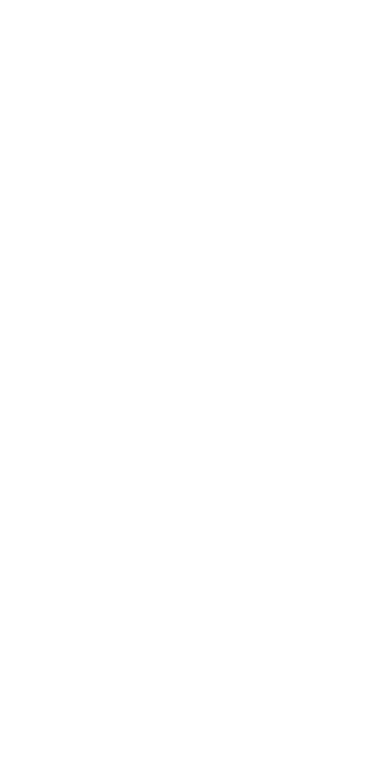
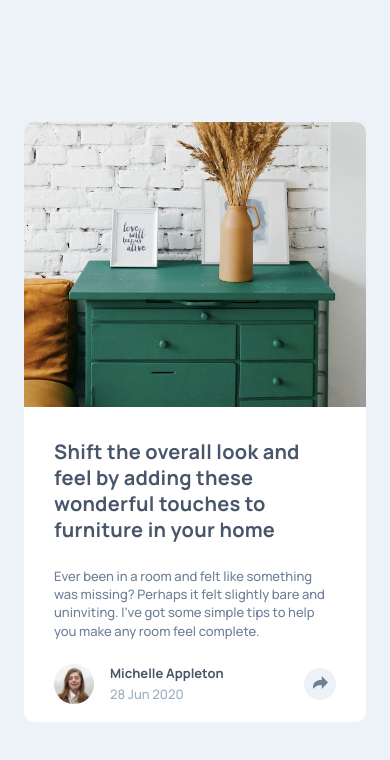
Before and after one commit to Vinicius-PR/article-preview-component, a plain HTML site: page index.html in a window 390 px wide. Drawn offline with Linux system fonts and the light colour scheme.

Commit message:
Add responsive layout and finalize most CSS styles

```diff
--- a/index.html
+++ b/index.html
@@ -15,5 +15,33 @@
 </head>
 <body>
 
+  <article class="article">
+    <div class="article-image">
+      <img src="./images/drawers.jpg" alt="Drawers image">
+    </div>
+    <section class="article-content">
+      <h1 class="text-preset-1 text-grey-900 ">
+        Shift the overall look and feel by adding these wonderful touches to furniture in your home
+      </h1>
+
+      <p class="text-preset-2-medium text-grey-500">
+        Ever been in a room and felt like something was missing? Perhaps it felt slightly bare and uninviting. I’ve got some simple tips to help you make any room feel complete.
+      </p>
+
+      <footer class="article-footer">
+        <img class="image-avatar" src="./images/avatar-michelle.jpg" alt="Avater Michelle">
+
+        <div class="user-info">
+          <h2 class="text-preset-2-bold text-grey-900">Michelle Appleton</h2>
+          <time datetime="2020-06-28" class="text-preset-2-medium text-grey-400">28 Jun 2020</time>
+        </div>
+
+        <button class="share-btn">
+          <svg xmlns="http://www.w3.org/2000/svg" width="15" height="13"><path d="M15 6.495L8.766.014V3.88H7.441C3.33 3.88 0 7.039 0 10.936v2.049l.589-.612C2.59 10.294 5.422 9.11 8.39 9.11h.375v3.867L15 6.495z"/></svg>
+        </button>
+      </footer>
+    </section>
+  </article>
+
 </body>
 </html>
--- a/style.css
+++ b/style.css
@@ -13,15 +13,16 @@
   --grey-200: #ECF2F8;
 
   /* Spacing variables */
-  --spacing-200: 1rem;    /* 16px */
-  --spacing-300: 1.5rem;  /* 24px */
-  --spacing-400: 2rem;    /* 32px */
-  --spacing-500: 2.5rem;  /* 40px */
-  --spacing-600: 3rem;    /* 48px */
-  --spacing-700: 3.5rem;  /* 56px */
-  --spacing-800: 4rem;    /* 64px */
-  --spacing-1300: 6.5rem; /* 104px */
-  --spacing-2000: 10rem;  /* 160px */
+  --spacing-200: 1rem;      /* 16px */
+  --spacing-300: 1.5rem;    /* 24px */
+  --spacing-380: 1.875rem;  /* 30px */
+  --spacing-400: 2rem;      /* 32px */
+  --spacing-500: 2.5rem;    /* 40px */
+  --spacing-600: 3rem;      /* 48px */
+  --spacing-700: 3.5rem;    /* 56px */
+  --spacing-800: 4rem;      /* 64px */
+  --spacing-1300: 6.5rem;   /* 104px */
+  --spacing-2000: 10rem;    /* 160px */
 }
 
 /* Classes for typography */
@@ -54,7 +55,128 @@
   text-transform: uppercase;
 }
 
+.text-grey-900 {
+  color: var(--grey-900);
+}
+
+.text-grey-500 {
+  color: var(--grey-500);
+}
+
+.text-grey-400 {
+  color: var(--grey-400);
+}
+
 body {
   font-family: "Manrope", sans-serif;
   font-style: normal;
+  background-color: var(--grey-200);
+  display: flex;
+  justify-content: center;
+  align-items: center;
+  height: 100vh;
 }
+
+.article {
+  display: flex;
+  max-width: 45.625rem; /* 730px */
+
+  border-radius: 10px;
+  background-color: var(--white);
+}
+
+.article-image {
+  flex-basis: 17.8125rem; /* 285px */
+}
+
+.article-image img {
+  width: 100%;
+  height: 100%;
+  object-fit: cover;
+  object-position: left top;
+  border-top-left-radius: 10px;
+  border-bottom-left-radius: 10px;
+}
+
+.article-content {
+  display: flex;
+  flex-direction: column;
+  gap: var(--spacing-300);
+
+  flex-basis: 27.8125rem; /* 445px; */
+  padding: var(--spacing-380) var(--spacing-500);
+}
+
+.article-footer {
+  display: flex;
+  align-items: center;
+  gap: var(--spacing-200);
+}
+
+.image-avatar {
+  width: 40px;
+  height: 40px;
+  border-radius: 50%;
+}
+
+.user-info {
+  flex: 1;
+}
+
+.share-btn {
+  width: 32px;
+  height: 32px;
+  border-radius: 50%;
+  border: none;
+  background-color: var(--grey-200);
+}
+
+.share-btn svg {
+  fill: var(--grey-500);
+}
+
+.share-btn-active {
+  background-color: var(--grey-500);
+}
+
+.share-btn-active svg {
+  fill: var(--white);
+}
+
+@media (max-width: 768px) {
+  .article {
+    margin: 0 5rem;
+  }
+
+  .article-image img {
+    object-position: center;
+  }
+
+  .article-content {
+    padding: var(--spacing-500) var(--spacing-400);
+  }
+}
+
+@media (max-width: 600px) {
+  .article {
+    flex-direction: column;
+    gap: var(--spacing-400);
+  }
+
+  .article-image img {
+    border-bottom-left-radius: 0px;
+    border-top-right-radius: 10px;
+    object-position: left top;
+  }
+
+  .article-content {
+    flex-basis: auto;
+    padding: 0 var(--spacing-380) 1.125rem;
+  }
+}
+
+@media (max-width: 500px) {
+  .article {
+    margin: 0 var(--spacing-300);
+  }
+}
```
